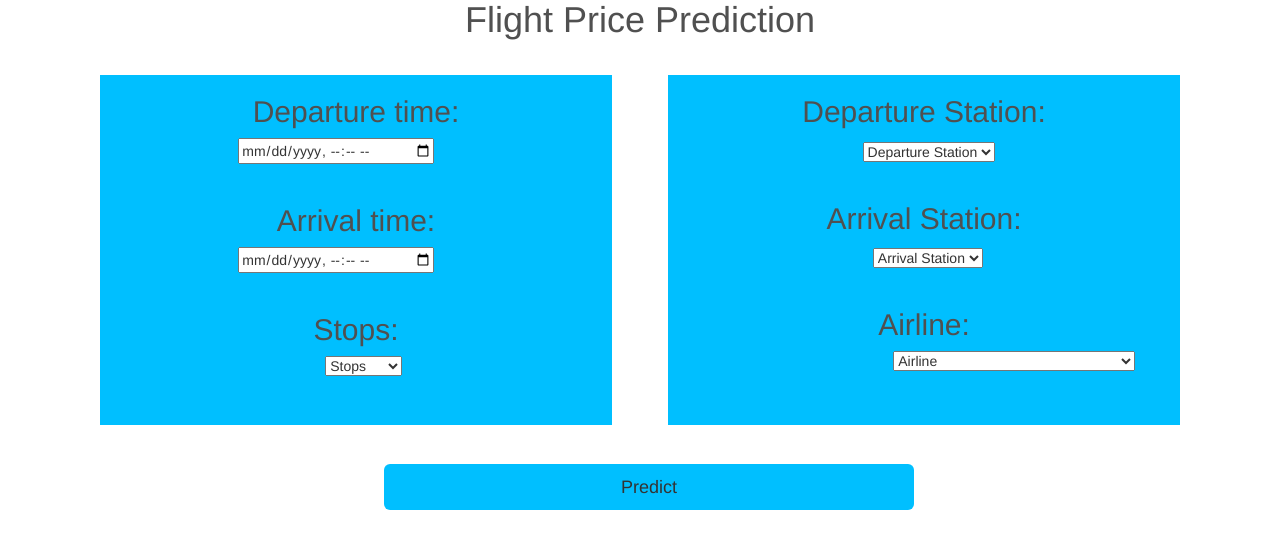
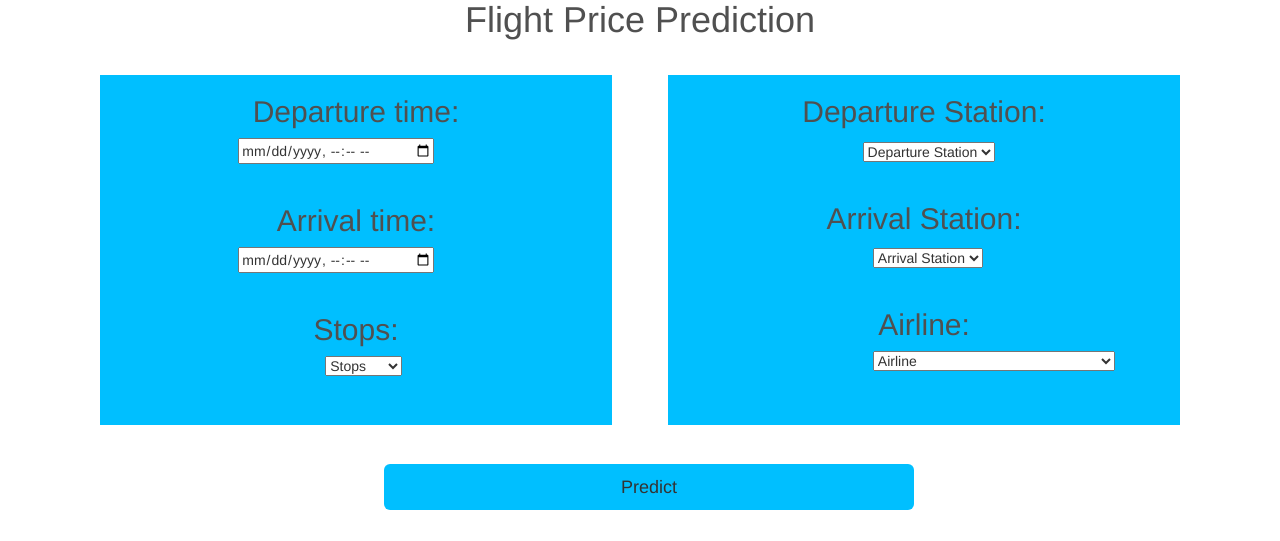
Before and after one commit to saurabhkarpe18/heroku_flight_price, a Flask app: page / in a window 1280 px wide. Shown: the part 20-561 px from the top of the page. Run offline with Flask 2, Linux system fonts and the light colour scheme; parts of the project's set-up code (start-up, migrations or seed data) failed here and were passed over; some libraries are stand-ins or nearby versions.

Commit message:
Update flight1.html

```diff
--- a/templates/flight1.html
+++ b/templates/flight1.html
@@ -57,7 +57,7 @@
 			}
 
 			#air{
-				margin-left: 44%;
+				margin-left: 40%;
 			}
 
 			.con {
```
